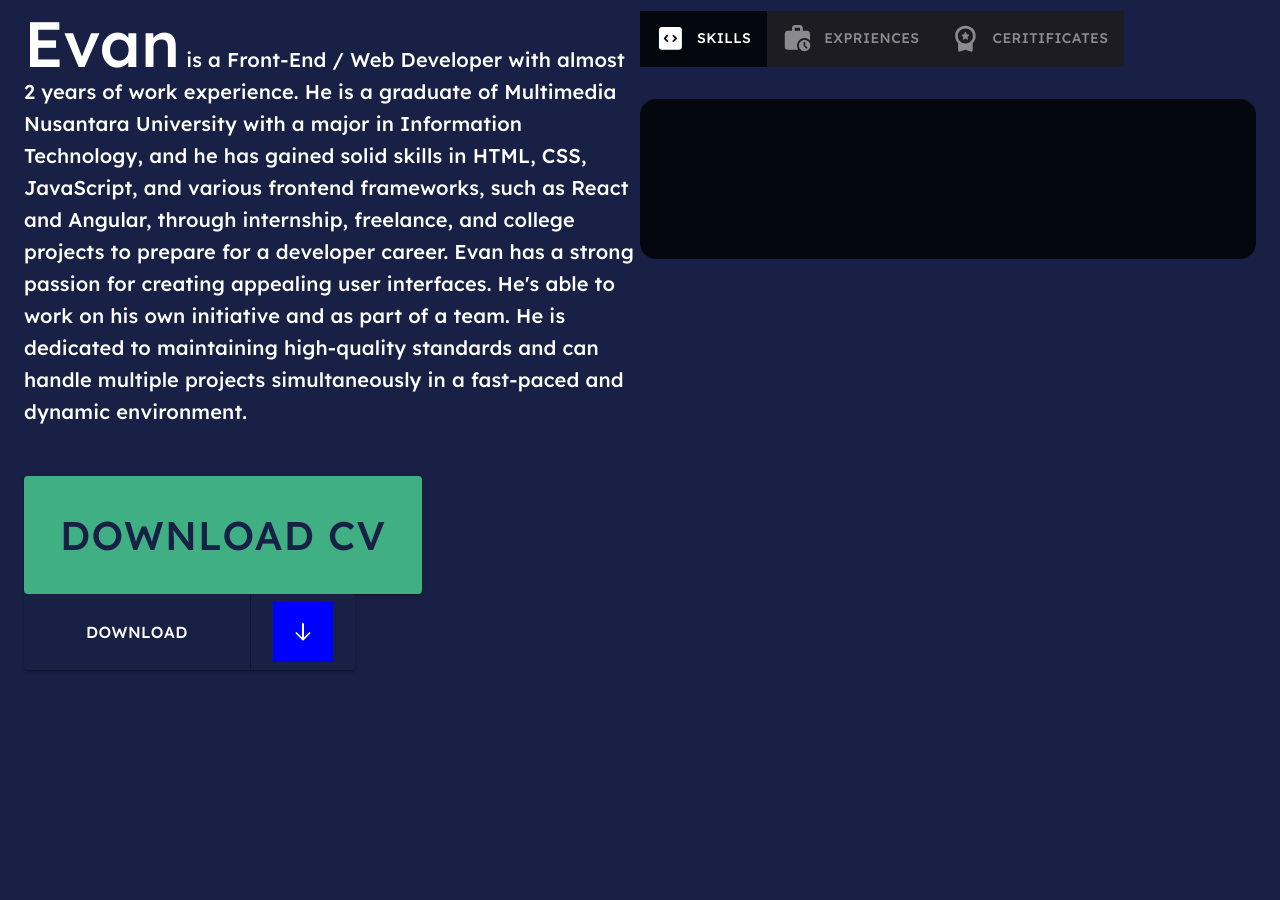
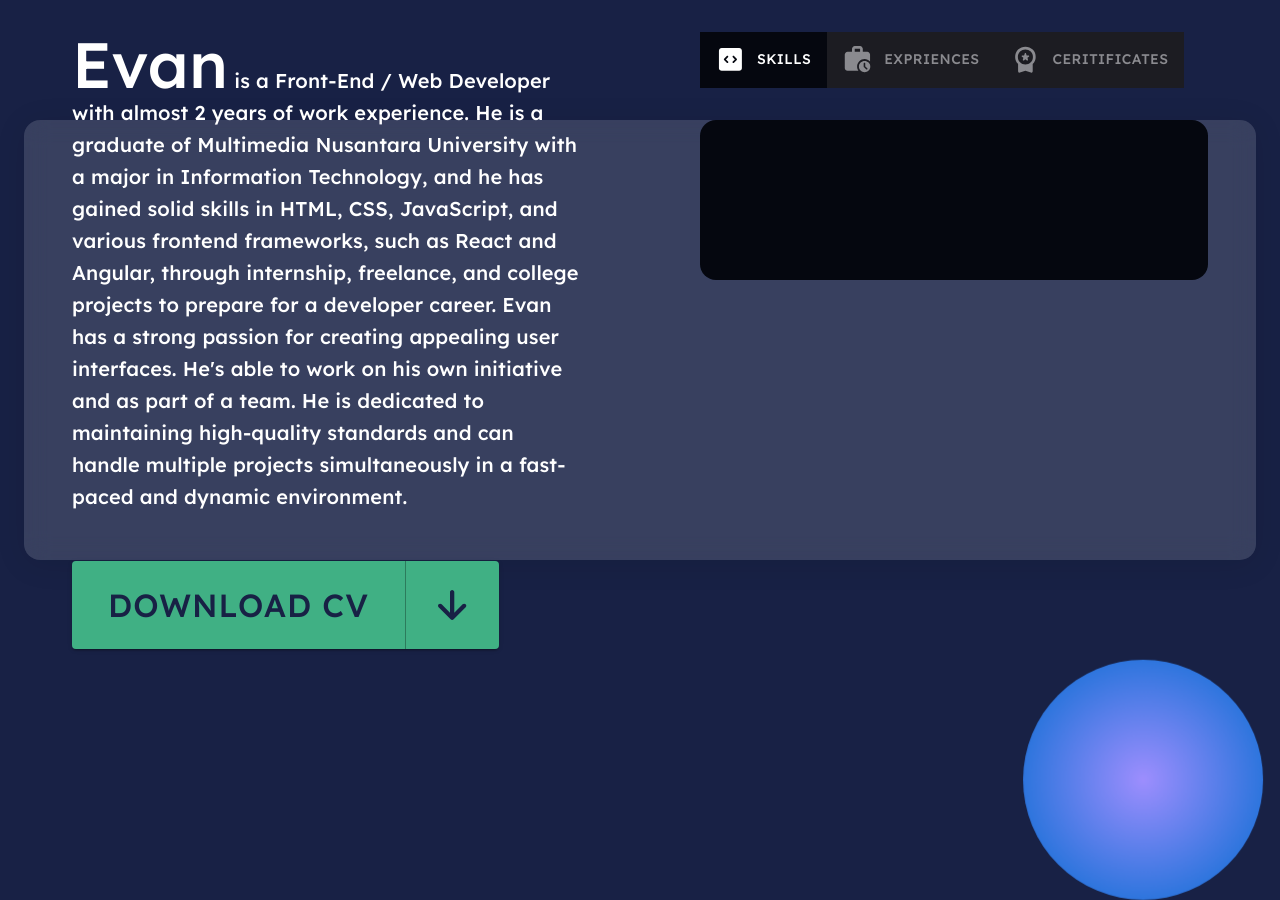
Before and after one commit to evan00144/evann, a React (Vite) app: page / in a window 1280 px wide. Shown: the part 860-1760 px from the top of the page. Before the commit the page ends 1600 px from the top, so only its background shows below. Built offline with nearby package versions, Linux system fonts and the light colour scheme.

Commit message:
update section 2 glassmorhpis

```diff
--- a/package.json
+++ b/package.json
@@ -18,7 +18,7 @@
     "@mui/styles": "^5.14.3",
     "@splinetool/react-spline": "^2.2.6",
     "@splinetool/runtime": "^0.9.409",
-    "gsap": "^3.12.2",
+    "gsap": "./gsap-bonus.tgz",
     "react": "^18.2.0",
     "react-dom": "^18.2.0",
     "sass": "^1.64.1",
--- a/src/main.tsx
+++ b/src/main.tsx
@@ -1,6 +1,7 @@
 import ReactDOM from "react-dom/client";
 import App from "./App.tsx";
 import "./index.scss";
+
 
 ReactDOM.createRoot(document.getElementById("root")!).render(
   // <React.StrictMode>
--- a/src/pages/Section/SectionOne3D.tsx
+++ b/src/pages/Section/SectionOne3D.tsx
@@ -70,7 +70,7 @@ export default function SectionOne3D() {
           </div>
         </div>
       </Container>
-      <Spline
+      {/* <Spline
         id="responsive-canvas"
         style={{
           position: "absolute",
@@ -82,7 +82,7 @@ export default function SectionOne3D() {
           cursor: "grab",
         }}
         scene="https://prod.spline.design/vjmmer6SDlaR5P5n/scene.splinecode"
-      />
+      /> */}
     </div>
   );
 }
--- a/src/pages/Section/SectionTwo.tsx
+++ b/src/pages/Section/SectionTwo.tsx
@@ -8,14 +8,12 @@ import {
   Tab,
   Tabs,
   Typography,
-  keyframes,
 } from "@mui/material";
-import { useEffect, useState } from "react";
+import { useState } from "react";
 import CodeIcon from "../../icons/CodeIcon";
 import CaseClockIcon from "../../icons/CaseClockIcon";
 import MedalIcon from "../../icons/MedalIcon";
-import { styled } from "styled-components";
-import { gsap } from "gsap";
+import { keyframes, styled } from "styled-components";
 
 export default function SectionTwo() {
   const [value, setValue] = useState(0);
@@ -54,143 +52,22 @@ export default function SectionTwo() {
     setValue(newValue);
   };
 
-  useEffect(() => {
-    interface SvgPath {
-      y: number | null;
-      smoothing: number | null;
-    }
-
-    document
-      .querySelectorAll<HTMLButtonElement>(".button")
-      .forEach((button) => {
-        console.log(button);
-        const duration = 3000;
-        const svg: Element | null = button.querySelector("svg");
-        const svgPath: SvgPath = new Proxy(
-          {
-            y: null,
-            smoothing: null,
-          },
-          {
-            set(target, key:keyof SvgPath, value) {
-              target[key] = value;
-              if (target.y !== null && target.smoothing !== null) {
-                svg!.innerHTML = getPath(target.y, target.smoothing, null);
-              }
-              return true;
-            },
-            get(target, key:keyof SvgPath) {
-              // eslint-disable-next-line @typescript-eslint/no-unsafe-return
-              return target[key];
-            },
-          }
-        );
-
-        button.style.setProperty("--duration", `${duration}ms`);
-
-        svgPath.y = 20;
-        svgPath.smoothing = 0;
-
-        button.addEventListener("click", (e) => {
-          e.preventDefault();
-
-          if (!button.classList.contains("loading")) {
-            button.classList.add("loading");
-
-            gsap.to(svgPath, {
-              smoothing: 0.3,
-              duration: (duration * 0.065) / 1000,
-            });
-
-            gsap.to(svgPath, {
-              y: 12,
-              duration: (duration * 0.265) / 1000,
-              delay: (duration * 0.065) / 1000,
-              ease: Elastic.easeOut.config(1.12, 0.4),
-            });
-
-            setTimeout(() => {
-              svg!.innerHTML = getPath(0, 0, [
-                [3, 14],
-                [8, 19],
-                [21, 6],
-              ]);
-            }, duration / 2);
-          }
-        });
-      });
-
-    function getPoint(
-      point: number[],
-      i: number,
-      a: number[][],
-      smoothing: number
-    ): string {
-      const cp = (
-        current: number[],
-        previous: number[] | null,
-        next: number[] | null,
-        reverse: boolean
-      ) => {
-        const p = previous || current;
-        const n = next || current;
-        const o = {
-          length: Math.sqrt(
-            Math.pow(n[0] - p[0], 2) + Math.pow(n[1] - p[1], 2)
-          ),
-          angle: Math.atan2(n[1] - p[1], n[0] - p[0]),
-        };
-        const angle = o.angle + (reverse ? Math.PI : 0);
-        const length = o.length * smoothing;
-        return [
-          current[0] + Math.cos(angle) * length,
-          current[1] + Math.sin(angle) * length,
-        ];
-      };
-      const cps = cp(a[i - 1], a[i - 2], point, false);
-      const cpe = cp(point, a[i - 1], a[i + 1], true);
-      return `C ${cps[0]},${cps[1]} ${cpe[0]},${cpe[1]} ${point[0]},${point[1]}`;
-    }
-
-    function getPath(
-      update: number,
-      smoothing: number,
-      pointsNew: number[][] | null
-    ): string {
-      const points = pointsNew
-        ? pointsNew
-        : [
-            [4, 12],
-            [12, update],
-            [20, 12],
-          ];
-      const d = points.reduce(
-        (acc, point, i, a) =>
-          i === 0
-            ? `M ${point[0]},${point[1]}`
-            : `${acc} ${getPoint(point, i, a, smoothing)}`,
-        ""
-      );
-      return `<path d="${d}" />`;
-    }
-  }, []);
-
   return (
     <div>
       <Container
         maxWidth="xl"
         sx={{
           minHeight: "100vh",
-          // , height: "100%"
           display: "flex",
         }}
       >
-        <div style={{ flex: "1" }}>
+        <Box sx={{ flex: "1", position: "relative" }}>
           <Grid
             container
             alignContent={"center"}
             // spacing={20}
-            sx={{ height: "100%", flex: 1 }}
+            columnSpacing={15}
+            sx={{ height: "100%", flex: 1, padding: "3rem" }}
           >
             <Grid item sm={6}>
               <Typography variant="h6" marginBottom={"3rem"} color={"white"}>
@@ -207,88 +84,53 @@ export default function SectionTwo() {
                 and can handle multiple projects simultaneously in a fast-paced
                 and dynamic environment.
               </Typography>
-              <Button
-                variant="contained"
-                color="secondary"
-                size="large"
-                sx={{ padding: "1.5rem 2.25rem", fontSize: "2.5rem" }}
-              >
-                Download CV
-              </Button>
               <ButtonGroup
                 className="button"
                 variant="contained"
+                color="secondary"
                 size="large"
                 sx={{
                   button: {
                     "&:hover": {
-                      background: (theme) => theme.palette.primary.main,
+                      background: (theme) => theme.palette.secondary.main,
                     },
                     ".MuiTouchRipple-root": {
                       display: "none",
                     },
                   },
-                  "&.loading": {
-                    ".MuiButtonBase-root ul": {
-                      // animation: `${textTransform} calc(var(--duration) * 1ms) linear forwards calc(var(--duration) * .065ms)`,
-                      animation: `${textTransform} 3s linear forwards`,
-                    },
-                    div: {
-                      " &:before": {
-                        animation: `${lineKeyframes} 3s linear forwards`,
-                      },
-                      " &:after": {
-                        animation: `${backgroundKeyframes} 3s linear forwards`,
-                      },
-                      svg: {
-                        animation: `${svgKeyframes} 3s linear forwards `,
-                      },
-                    },
-                  },
-                  div: {
-                    position: "relative",
-                    width: "60px",
-                    height: "60px",
-                    overflow: "hidden",
-                    background: "blue",
-                    "&:before, &:after": {
-                      content: '""',
-                      display: "block",
-                      position: "absolute",
-                    },
-                    "&:before": {
-                      borderRadius: "1px",
-                      width: "2px",
-                      top: "50%",
-                      left: "50%",
-                      height: "17px",
-                      margin: "-9px 0 0 -1px",
-                      background: "white",
-                    },
-                    "&:after": {
-                      width: "100%",
-                      height: "100%",
-                      transformOrigin: "50% 0",
-                      borderRadius: "0 0 80% 80%",
-                      background: "red",
-                      top: "0",
-                      left: "0",
-                      transform: "scaleY(0)",
-                    },
-                  },
                 }}
               >
-                <Button sx={{ overflow: "hidden" }}>
-                  <CustomUL>
-                    <li>&#68;ownload</li>
-                    <li>&#68;ownloading</li>
-                    <li>Open File</li>
-                  </CustomUL>
+                <Button
+                  color={"secondary"}
+                  sx={{
+                    overflow: "hidden",
+                    padding: "1rem 2.25rem",
+                    fontSize: "2rem",
+                  }}
+                >
+                  Download CV
                 </Button>
-                <Button>
-                  <div>
-                    <CustomSVG viewBox="0 0 24 24"></CustomSVG>
-                  </div>
+                <Button
+                  color={"secondary"}
+                  sx={{
+                    padding: "1rem 2rem",
+                  }}
+                >
+                  <svg
+                    width="29"
+                    height="30"
+                    viewBox="0 0 29 30"
+                    fill="none"
+                    xmlns="http://www.w3.org/2000/svg"
+                  >
+                    <path
+                      id="svgTest"
+                      fillRule="evenodd"
+                      clipRule="evenodd"
+                      d="M14.1446 0C15.328 0 16.2874 0.95939 16.2874 2.14286V22.6722L24.6252 14.3078C25.4607 13.4697 26.8175 13.4675 27.6557 14.303C28.4938 15.1385 28.496 16.4953 27.6605 17.3335L15.6622 29.37C15.2602 29.7733 14.7142 30 14.1447 30C13.5753 30 13.0292 29.7734 12.6271 29.3702L0.625438 17.3337C-0.210188 16.4957 -0.208226 15.1389 0.629822 14.3032C1.46787 13.4676 2.82465 13.4696 3.66028 14.3076L12.0017 22.6732V2.14286C12.0017 0.95939 12.9611 0 14.1446 0Z"
+                      fill="currentColor"
+                    />
+                  </svg>
                 </Button>
               </ButtonGroup>
             </Grid>
@@ -356,53 +198,13 @@ export default function SectionTwo() {
               </CustomTabPanel>
             </Grid>
           </Grid>
-        </div>
+          <GlassBg />
+          <RadialCircle />
+        </Box>
       </Container>
     </div>
   );
 }
-
-const CustomUL = styled.ul`
-  margin: 0;
-  padding: 16px 40px;
-  list-style: none;
-  text-align: center;
-  position: relative;
-  backface-visibility: hidden;
-  font-size: 16px;
-  font-weight: 500;
-  line-height: 28px;
-  li {
-    &:not(:first-child) {
-      top: 16px;
-      left: 0;
-      right: 0;
-      position: absolute;
-    }
-    &:nth-child(2) {
-      top: 76px;
-    }
-    &:nth-child(3) {
-      top: 136px;
-    }
-  }
-`;
-
-const CustomSVG = styled.svg`
-  display: block;
-  position: absolute;
-  width: 20px;
-  height: 20px;
-  left: 50%;
-  top: 50%;
-  margin: -9px 0 0 -10px;
-  fill: none;
-  z-index: 1;
-  stroke-width: 2px;
-  stroke: white;
-  stroke-linecap: round;
-  stroke-linejoin: round;
-`;
 
 const textTransform = keyframes`
   10%, 85% {
@@ -413,68 +215,56 @@ const textTransform = keyframes`
   }
 `;
 
-const lineKeyframes = keyframes`
-  5%, 10% {
-    transform: translateY(-30px);
-  }
-  40% {
-    transform: translateY(-20px);
-  }
-  65% {
-    transform: translateY(0);
-  }
-  75%, 100% {
-    transform: translateY(30px);
-  }
+const GlassBg = styled(Box)`
+  position: absolute;
+  width: 100%;
+  height: 55vh;
+  top: 50%;
+  transform: translateY(-50%);
+  z-index: -1;
+  background: rgba(255, 255, 255, 0.14);
+  border-radius: 16px;
+  box-shadow: 0 4px 30px rgba(0, 0, 0, 0.1);
+  backdrop-filter: blur(12.3px);
+  -webkit-backdrop-filter: blur(12.3px);
 `;
 
-const svgKeyframes = keyframes`
-  0%, 20% {
-    stroke-dasharray: 0;
-    stroke-dashoffset: 0;
-  }
-  21%, 89% {
-    stroke-dasharray: 26px;
-    stroke-dashoffset: 26px;
-    stroke-width: 3px;
-    margin: -10px 0 0 -10px;
-    stroke: white;
-  }
-  100% {
-    stroke-dasharray: 26px;
-    stroke-dashoffset: 0;
-    margin: -10px 0 0 -10px;
-    stroke: white;
-  }
-  12% {
-    opacity: 1;
-  }
-  20%, 89% {
-    opacity: 0;
-  }
-  90%, 100% {
-    opacity: 1;
-  }
+const randomNumber = (max:number) => Math.floor(Math.random() * max);
+
+
+const movingCircleKeyframes = keyframes`
+0% {
+  transform: translate(0, 0);
+}
+10% {
+  transform: translate(${randomNumber(100)}vw, ${randomNumber(100)}vh);
+}
+25% {
+  transform: translate(${randomNumber(100)}vw, ${randomNumber(100)}vh);
+}
+50% {
+  transform: translate(${randomNumber(100)}vw, ${randomNumber(100)}vh);
+}
+90% {
+  transform: translate(${randomNumber(100)}vw, ${randomNumber(100)}vh);
+}
+100% {
+  transform: translate(0, 0);
+}
 `;
-
-const backgroundKeyframes = keyframes`
-  10% {
-    transform: scaleY(0);
-  }
-  40% {
-    transform: scaleY(.15);
-  }
-  65% {
-    transform: scaleY(.5);
-    border-radius: 0 0 50% 50%;
-  }
-  75% {
-    border-radius: 0 0 50% 50%;
-  }
-  90%, 100% {
-    border-radius: 0;
-  }
-  75%, 100% {
-    transform: scaleY(1);
-  }
+const RadialCircle = styled(Box)`
+  position: absolute;
+  width: 15rem;
+  height: 15rem;
+  z-index: -2;
+  top:0;
+  left:0;
+  border-radius: 50%;
+  background: rgb(157, 142, 254);
+  background: radial-gradient(
+    circle,
+    rgba(157, 142, 254, 1) 0%,
+    rgba(0, 107, 208, 1) 100%
+  );
+  animation: ${movingCircleKeyframes} 12s linear infinite;
 `;
```
Also changed, not shown: 1 other file (tests, documents, lock files or other folders).
